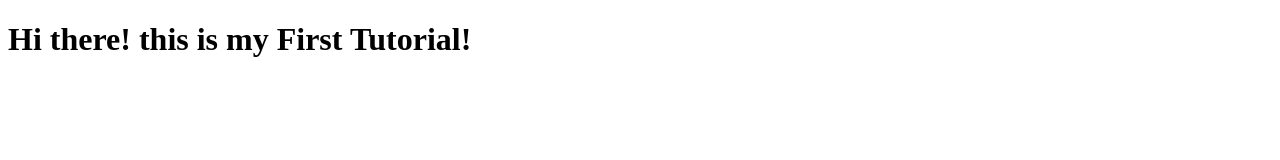
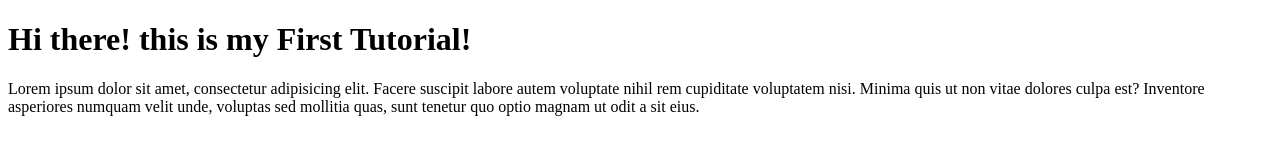
Before and after one commit to Priyanshu-i/My-First-project, a plain HTML site: page index.html in a window 1280 px wide. Drawn offline with Linux system fonts and the light colour scheme.

Commit message:
Second commit

```diff
--- a/index.html
+++ b/index.html
@@ -10,5 +10,6 @@
         Hi there! this is my First Tutorial!
 
     </h1>
+    <p>Lorem ipsum dolor sit amet, consectetur adipisicing elit. Facere suscipit labore autem voluptate nihil rem cupiditate voluptatem nisi. Minima quis ut non vitae dolores culpa est? Inventore asperiores numquam velit unde, voluptas sed mollitia quas, sunt tenetur quo optio magnam ut odit a sit eius.</p>
 </body>
 </html>
```
